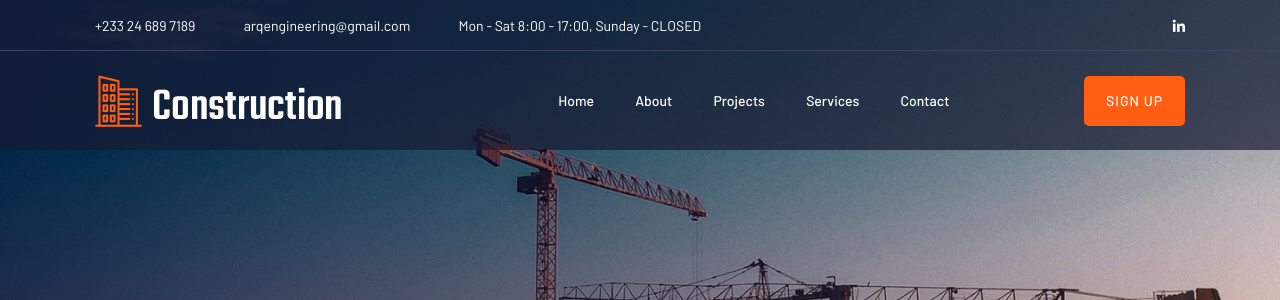
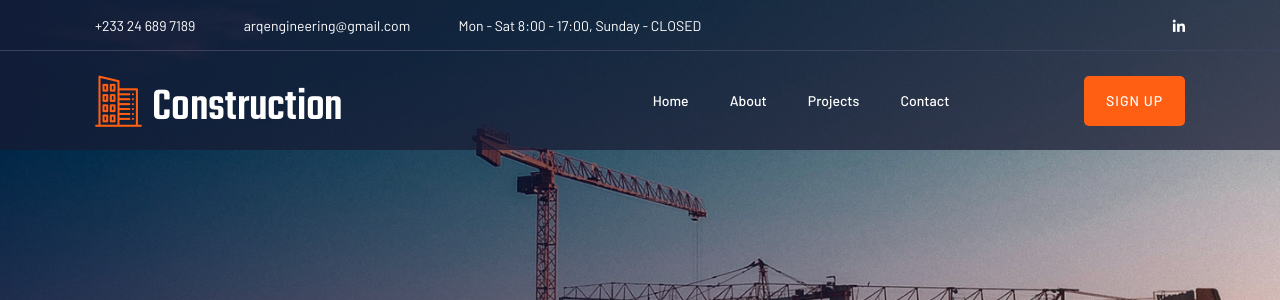
Before and after one commit to 678Elaine/arqengineering, a PHP site: page / in a window 1280 px wide. Shown: the top 300 px of the page. Run offline with PHP 8.4, Linux system fonts and the light colour scheme; some libraries are stand-ins or nearby versions.

Commit message:
Update index.php

```diff
--- a/index.php
+++ b/index.php
@@ -81,7 +81,7 @@
                                             <li><a href="view/index.php">Home</a></li>
                                             <li><a href="view/about.php">About</a></li>
                                             <li><a href="view/project.php">Projects</a></li>
-                                            <li><a href="view/services.php">Services</a></li>
+
 
                                             <li><a href="view/contact.php">Contact</a></li>
                                         </ul>
```
